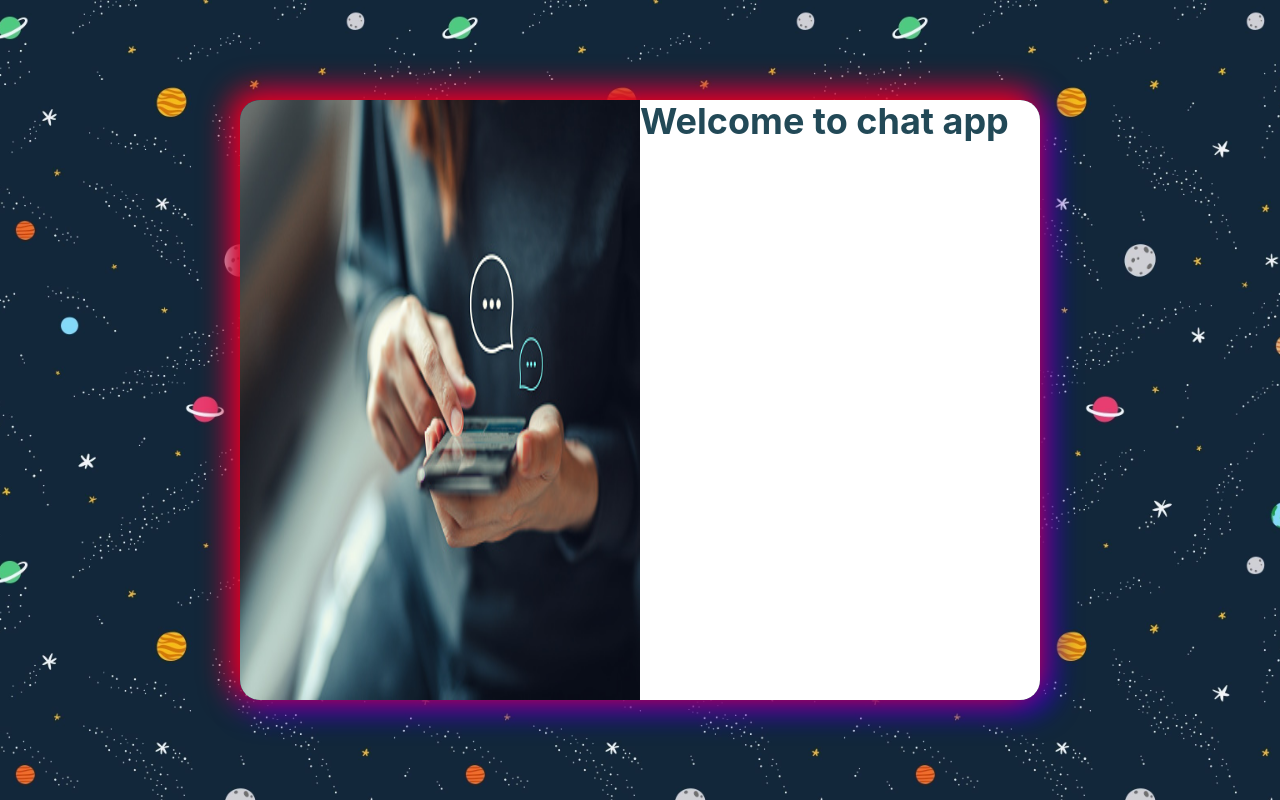
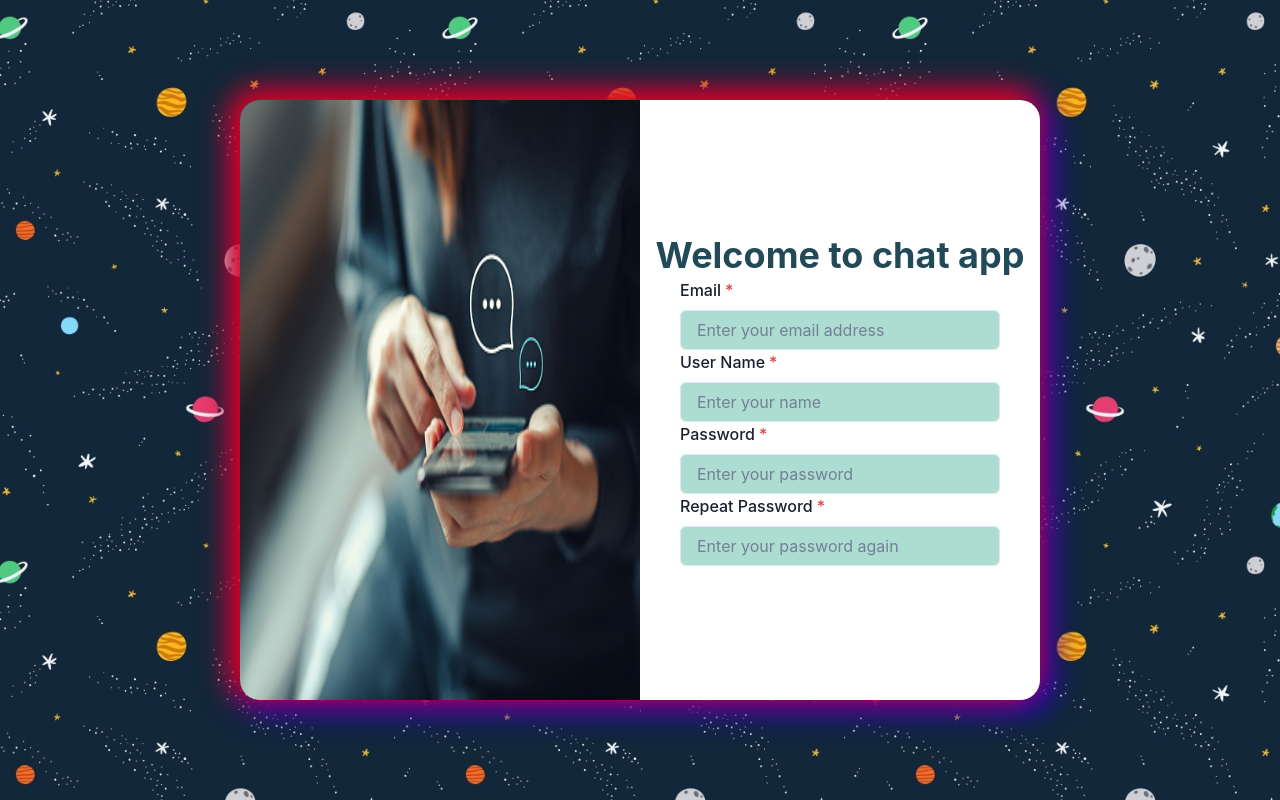
Before and after one commit to moinur-rahman/NetworkNexus_client, a Next.js app in the folder client/: page /registration in a window 1280 px wide. Built offline with nearby package versions, Linux system fonts and the light colour scheme.

Commit message:
InputBox added in registration form

```diff
--- /dev/null
+++ b/client/src/components/RegistrationPage/InputBox.tsx
@@ -0,0 +1,24 @@
+import { FormControl, FormLabel, Input } from "@chakra-ui/react";
+
+type InputBoxProps = {
+    labelName: string,
+    inputName: string,
+    inputType: "email" | "password" | "text",
+    inputPlaceHolder:string
+};
+
+const InputBox: React.FC<InputBoxProps> = ({
+    labelName,
+    inputName,
+    inputType,
+    inputPlaceHolder
+}) => {
+    return (
+        <FormControl width={"80%"} isRequired>
+            <FormLabel>{labelName}</FormLabel>
+            <Input name={inputName} type={inputType} backgroundColor={"#ADDDD0"} placeholder={inputPlaceHolder}/>
+        </FormControl>
+    );
+};
+
+export default InputBox;
--- a/client/src/components/RegistrationPage/RegistrationForm.tsx
+++ b/client/src/components/RegistrationPage/RegistrationForm.tsx
@@ -1,11 +1,48 @@
-import { Flex, Heading } from "@chakra-ui/react"
+import {
+  Center,
+  Flex,
+  FormControl,
+  FormLabel,
+  Heading,
+  Input,
+} from "@chakra-ui/react";
+import InputBox from "./InputBox";
 
-const RegistrationForm:React.FC = () => {
+const RegistrationForm: React.FC = () => {
   return (
-    <Flex background={"white"} width={"50%"} height={"100%"} >
-    <Heading color={"#224957"}>Welcome to chat app</Heading>
-    </Flex>
-  )
-}
+    <Center
+      background={"white"}
+      width={"50%"}
+      height={"100%"}
+      flexDirection={"column"}
+    >
+      <Heading color={"#224957"}>Welcome to chat app</Heading>
+      <InputBox
+        labelName={"Email"}
+        inputName={"email"}
+        inputType={"email"}
+        inputPlaceHolder={"Enter your email address"}
+      />
+      <InputBox
+        labelName={"User Name"}
+        inputName={"name"}
+        inputType={"text"}
+        inputPlaceHolder={"Enter your name"}
+      />
+      <InputBox
+        labelName={"Password"}
+        inputName={"password"}
+        inputType={"password"}
+        inputPlaceHolder={"Enter your password"}
+      />
+      <InputBox
+        labelName={"Repeat Password"}
+        inputName={"repeatPassword"}
+        inputType={"password"}
+        inputPlaceHolder={"Enter your password again"}
+      />
+    </Center>
+  );
+};
 
-export default RegistrationForm
+export default RegistrationForm;
```
